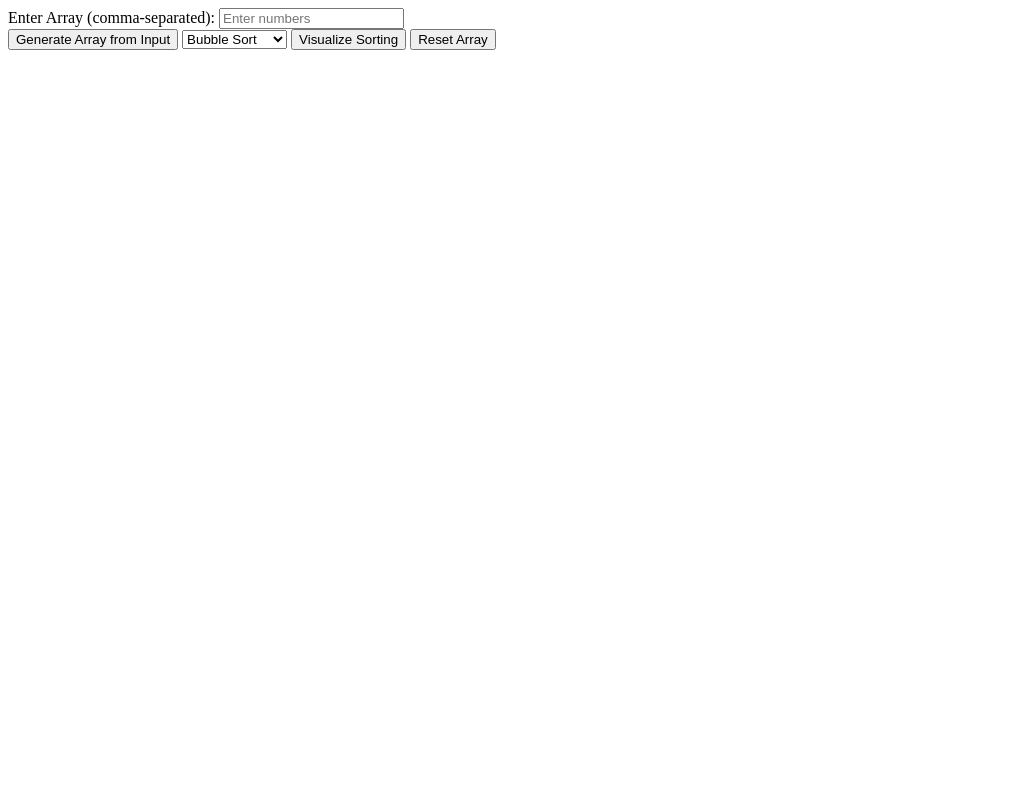
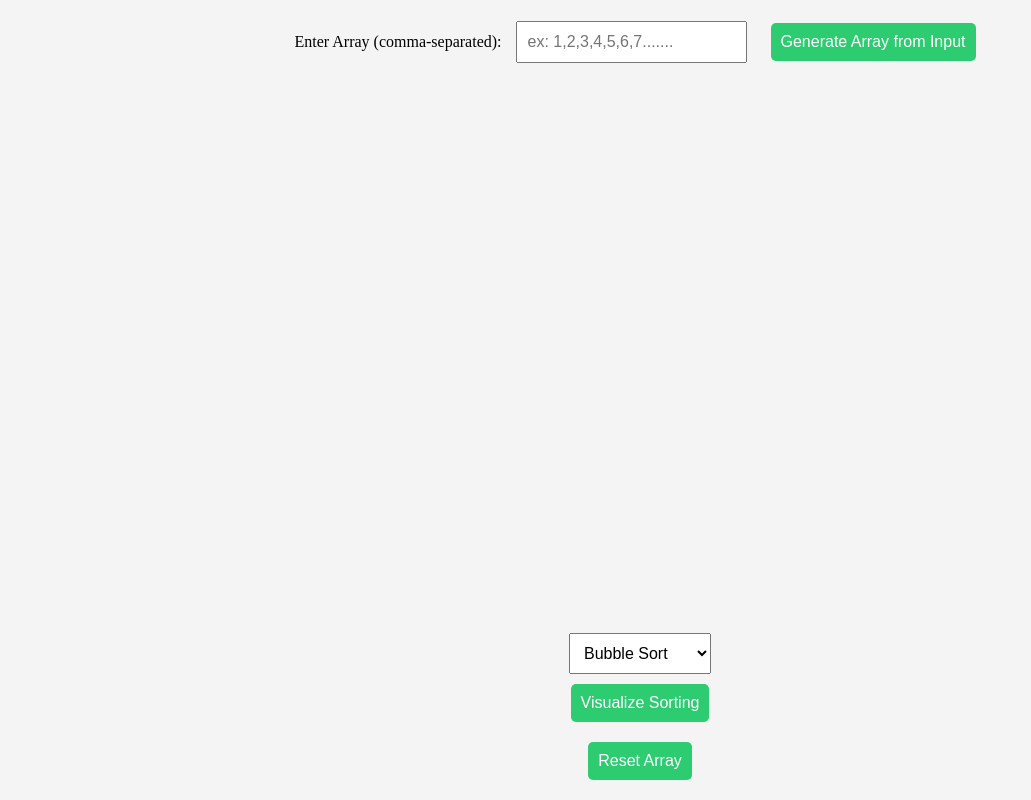
Before and after one commit to devanshrajput07/Sorting-Visualizer, a plain HTML site: page index.html in a window 1280 px wide. Shown: the whole page, without its empty margins (0-1031 px from the left). Drawn offline with Linux system fonts and the light colour scheme.

Commit message:
Add Styling

```diff
--- a/index.html
+++ b/index.html
@@ -4,14 +4,19 @@
     <meta charset="UTF-8" />
     <meta name="viewport" content="width=device-width, initial-scale=1.0" />
     <title>Sorting Visualizer</title>
+    <link rel="stylesheet" href="style.css" />
   </head>
   <body>
     <div>
       <label for="userArray">Enter Array (comma-separated):</label>
-      <input type="text" id="userArray" placeholder="Enter numbers" />
+      <input
+        type="text"
+        id="userArray"
+        placeholder="ex: 1,2,3,4,5,6,7......."
+      />
+      <button onclick="generateUserArray()">Generate Array from Input</button>
     </div>
     <div id="array-container"></div>
-    <button onclick="generateUserArray()">Generate Array from Input</button>
     <select id="sortingAlgorithm">
       <option value="bubbleSort">Bubble Sort</option>
       <option value="selectionSort">Selection Sort</option>
--- /dev/null
+++ b/style.css
@@ -0,0 +1,44 @@
+body {
+  display: flex;
+  align-items: center;
+  justify-content: center;
+  flex-direction: column;
+  height: 100vh;
+  margin: 0;
+  background-color: #f4f4f4;
+}
+
+#array-container {
+  display: flex;
+  justify-content: center;
+  align-items: flex-end;
+  height: 70vh;
+}
+
+.array-bar {
+  width: 20px;
+  margin: 0 2px;
+  background-color: #3498db;
+}
+
+button {
+  padding: 10px;
+  margin: 10px;
+  font-size: 16px;
+  cursor: pointer;
+  background-color: #2ecc71;
+  border: none;
+  border-radius: 5px;
+  color: #fff;
+}
+
+select {
+  padding: 10px;
+  font-size: 16px;
+}
+
+input {
+  padding: 10px;
+  margin: 10px;
+  font-size: 16px;
+}
```
